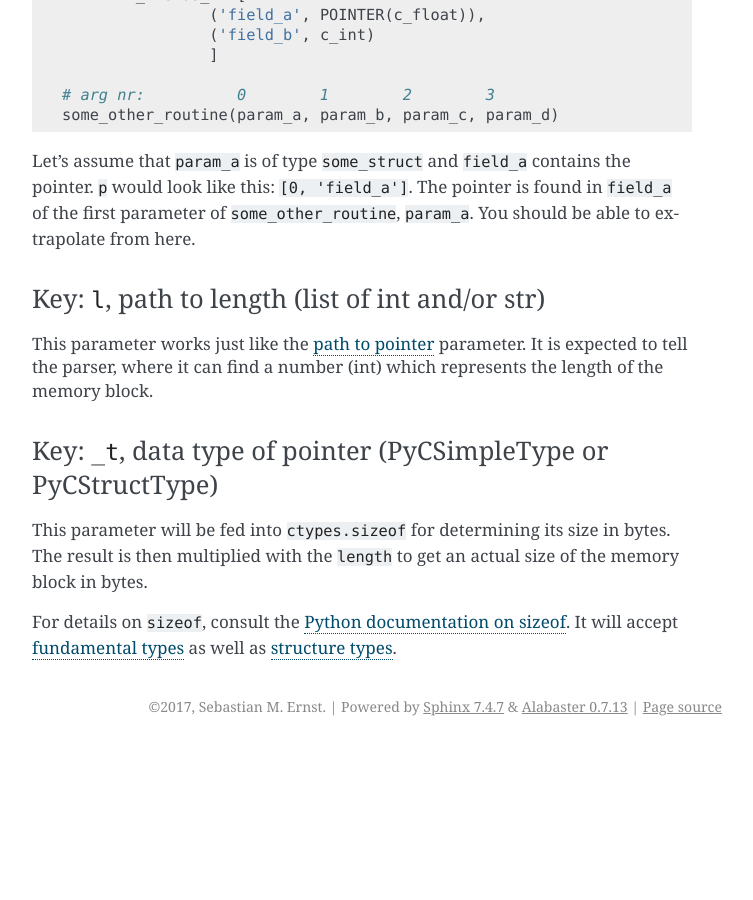
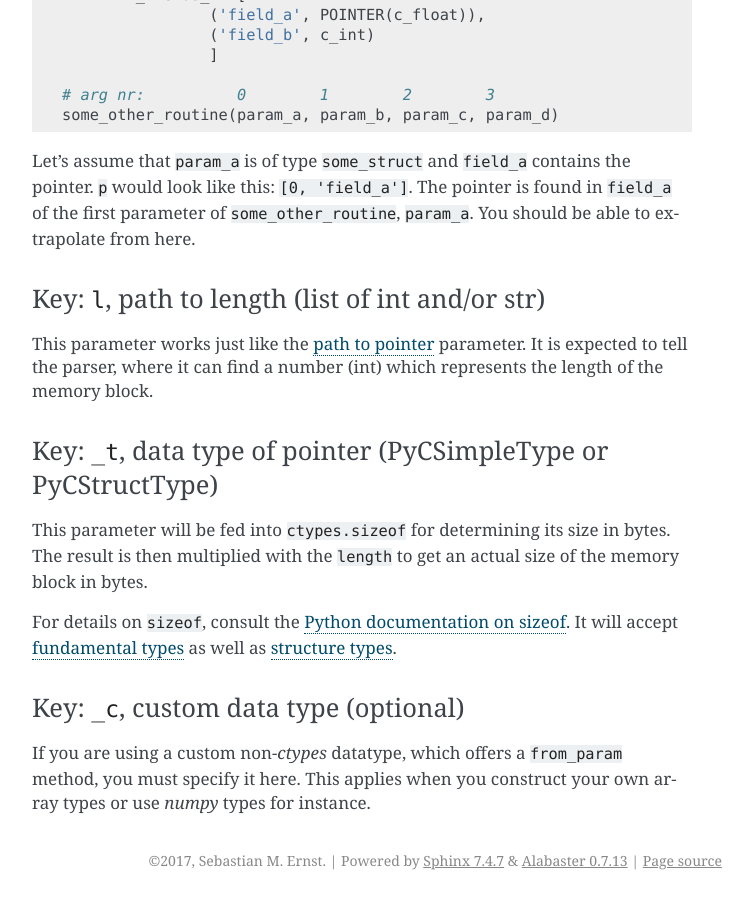
Before and after one commit to pleiszenburg/zugbruecke, a Sphinx documentation site: the page built from docs/memsync.rst, in a window 1280 px wide and 900 px high, scrolled down 3541 px. Shown: the whole window, without its empty margins (388-1141 px from the left). Built offline with Sphinx 7.4.7, drawn with Linux system fonts in a browser that asks for light colours; before the commit the page ends 4287 px from its top, so only the background shows below that; some of the changed text lies outside the part shown.

Commit message:
added _c key to memsync docu

```diff
--- a/docs/memsync.rst
+++ b/docs/memsync.rst
@@ -157,7 +157,7 @@ section, which must be kept in sync. It has the following keys:
 * ``p`` (:ref:`path to pointer <pathpointer>`)
 * ``l`` (:ref:`path to length <pathlength>`)
 * ``_t`` (:ref:`data type of pointer <pointertype>`)
-* ``_c`` (optional)
+* ``_c`` (:ref:`custom data type <customtype>`, optional)
 
 .. _pathpointer:
 
@@ -219,3 +219,12 @@ It will accept `fundamental types`_ as well as `structure types`_.
 .. _Python documentation on sizeof: https://docs.python.org/3/library/ctypes.html?highlight=ctypes#ctypes.sizeof
 .. _fundamental types: https://docs.python.org/3/library/ctypes.html?highlight=ctypes#fundamental-data-types
 .. _structure types: https://docs.python.org/3/library/ctypes.html?highlight=ctypes#ctypes.Structure
+
+.. _customtype:
+
+Key: ``_c``, custom data type (optional)
+^^^^^^^^^^^^^^^^^^^^^^^^^^^^^^^^^^^^^^^^
+
+If you are using a custom non-*ctypes* datatype, which offers a ``from_param`` method,
+you must specify it here. This applies when you construct your own array types
+or use *numpy* types for instance.
```
